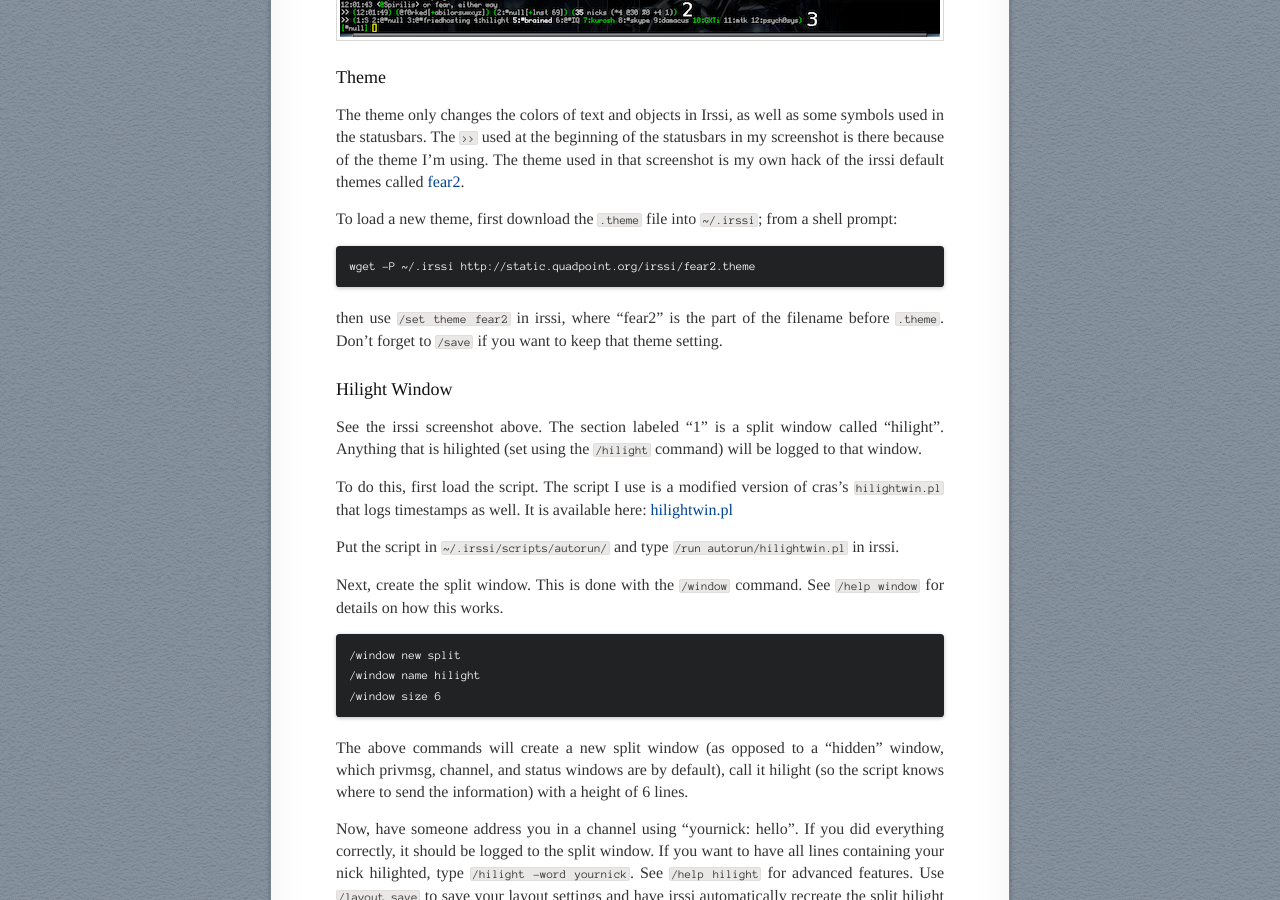
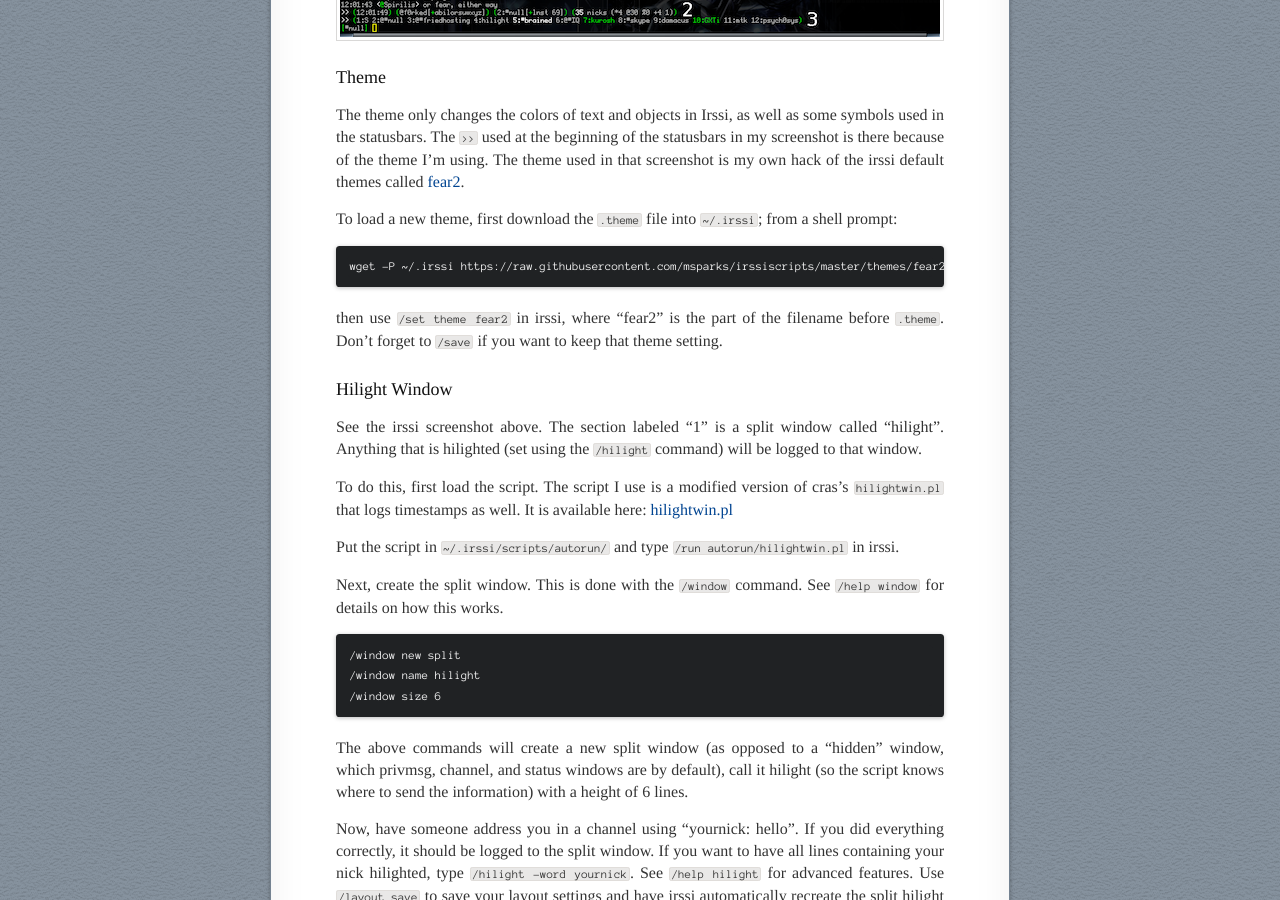
Before and after one commit to msparks/quadpoint.org, a Jekyll site: the page built from articles/irssi/index.md, in a window 1280 px wide and 900 px high, scrolled down 8908 px. Built offline with Jekyll 4.4.1, drawn with Linux system fonts in a browser that asks for light colours; some of the changed lines change nothing that is shown; some of the changed text lies outside the part shown.

Commit message:
Point to github for static files in irssi article.

```diff
--- a/articles/irssi/index.md
+++ b/articles/irssi/index.md
@@ -2,7 +2,7 @@
 layout: default
 title: A Guide to Efficiently Using Irssi and Screen
 date: 2004-12-19
-Time-stamp: <2012-01-17 01:04:11>
+Time-stamp: <2014-10-05 00:10:35>
 ---
 
 Irssi is a text-only IRC client. It does not get in your way and its commands
@@ -488,15 +488,15 @@
 ### Theme
 
 The theme only changes the colors of text and objects in Irssi, as well as some
-symbols used in the statusbars. The `>>` used at the beginning of the
-statusbars in my screenshot is there because of the theme I'm using. The theme
-used in that screenshot is my own hack of the irssi default themes called
-[fear2](http://static.quadpoint.org/irssi/fear2.theme).
+symbols used in the statusbars. The `>>` used at the beginning of the statusbars
+in my screenshot is there because of the theme I'm using. The theme used in that
+screenshot is my own hack of the irssi default themes called
+[fear2](https://raw.githubusercontent.com/msparks/irssiscripts/master/themes/fear2.theme).
 
 To load a new theme, first download the `.theme` file into `~/.irssi`; from a
 shell prompt:
 
-    wget -P ~/.irssi http://static.quadpoint.org/irssi/fear2.theme
+    wget -P ~/.irssi https://raw.githubusercontent.com/msparks/irssiscripts/master/themes/fear2.theme
 
 then use `/set theme fear2` in irssi, where "fear2" is the part of the
 filename before `.theme`. Don't forget to `/save` if you want to keep that
@@ -510,7 +510,7 @@
 
 To do this, first load the script. The script I use is a modified version of
 cras's `hilightwin.pl` that logs timestamps as well. It is available here:
-[hilightwin.pl](http://static.quadpoint.org/irssi/hilightwin.pl)
+[hilightwin.pl](https://github.com/irssi/scripts.irssi.org/blob/gh-pages/scripts/hilightwin.pl)
 
 Put the script in `~/.irssi/scripts/autorun/` and type `/run
 autorun/hilightwin.pl` in irssi.
```
